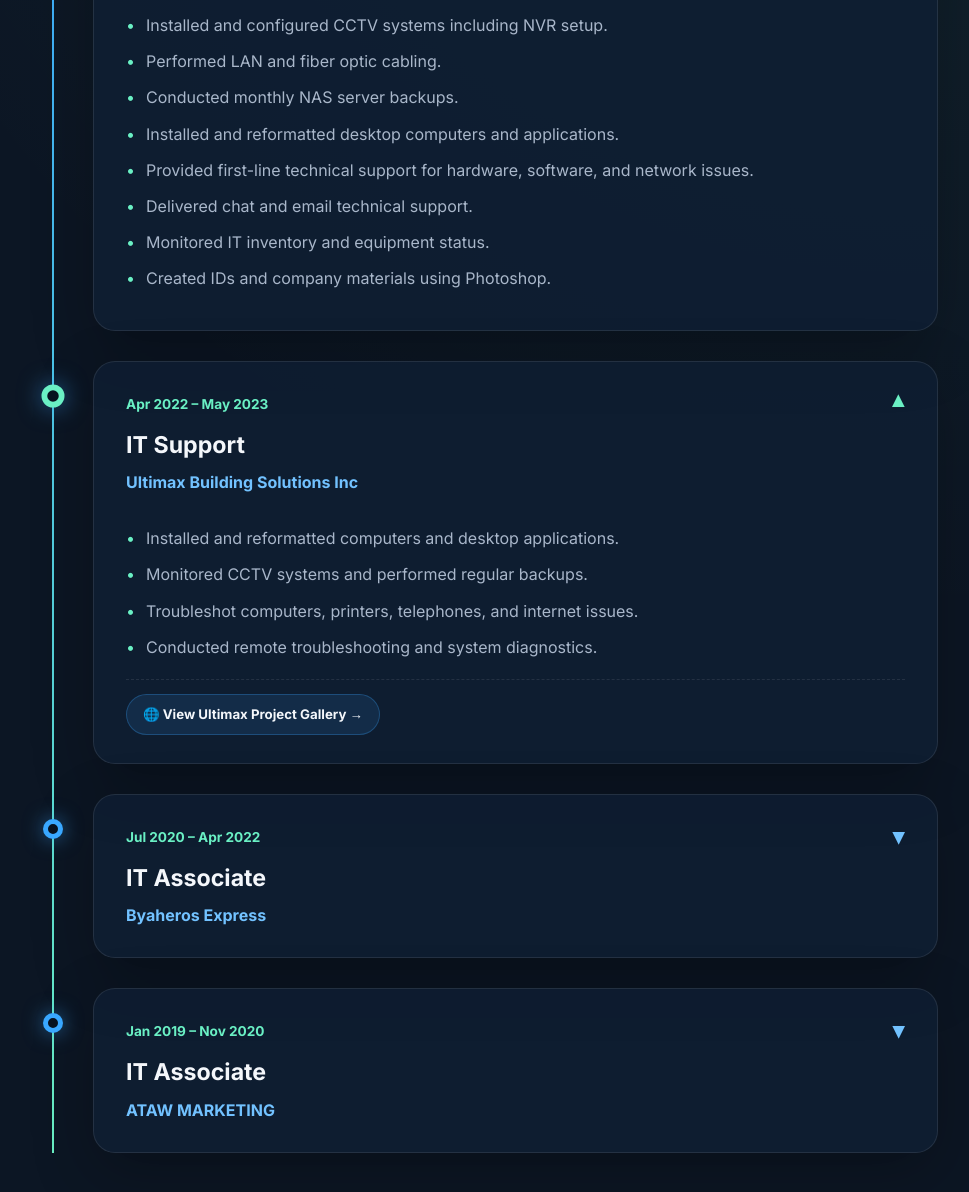
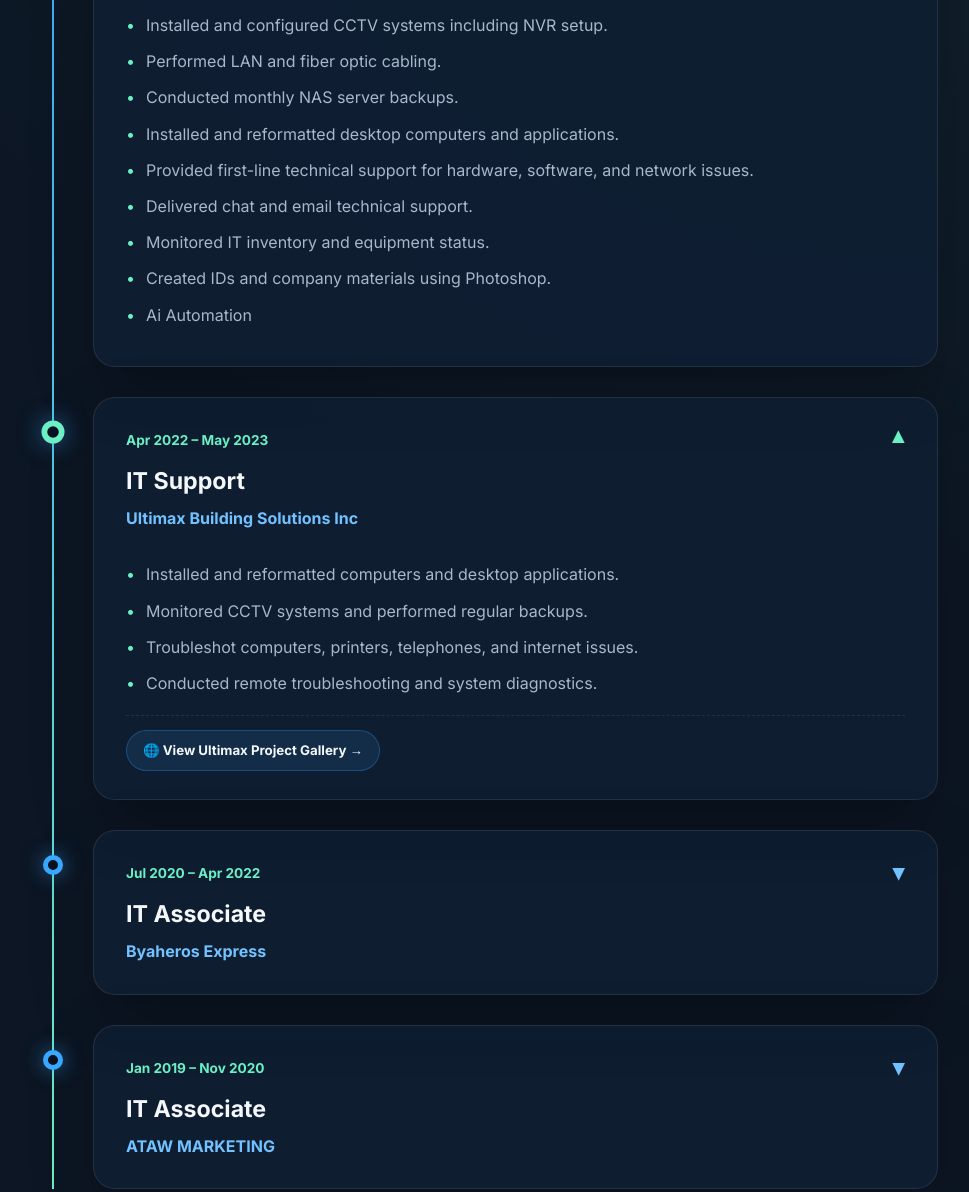
Before and after one commit to Jericalbar/jericalbar.github.io, a plain HTML site: page index.html in a window 1280 px wide. Shown: the part 2118-3310 px from the top of the page, without its empty margins (152-1121 px from the left). Drawn offline with Linux system fonts and the light colour scheme.

Commit message:
Add 'AI Automation' to the list of responsibilities

```diff
--- a/index.html
+++ b/index.html
@@ -223,6 +223,8 @@
                   <li>Delivered chat and email technical support.</li>
                   <li>Monitored IT inventory and equipment status.</li>
                   <li>Created IDs and company materials using Photoshop.</li>
+                  <li>Ai Automation </li>
+
                 </ul>
               </div>
             </div>
```
